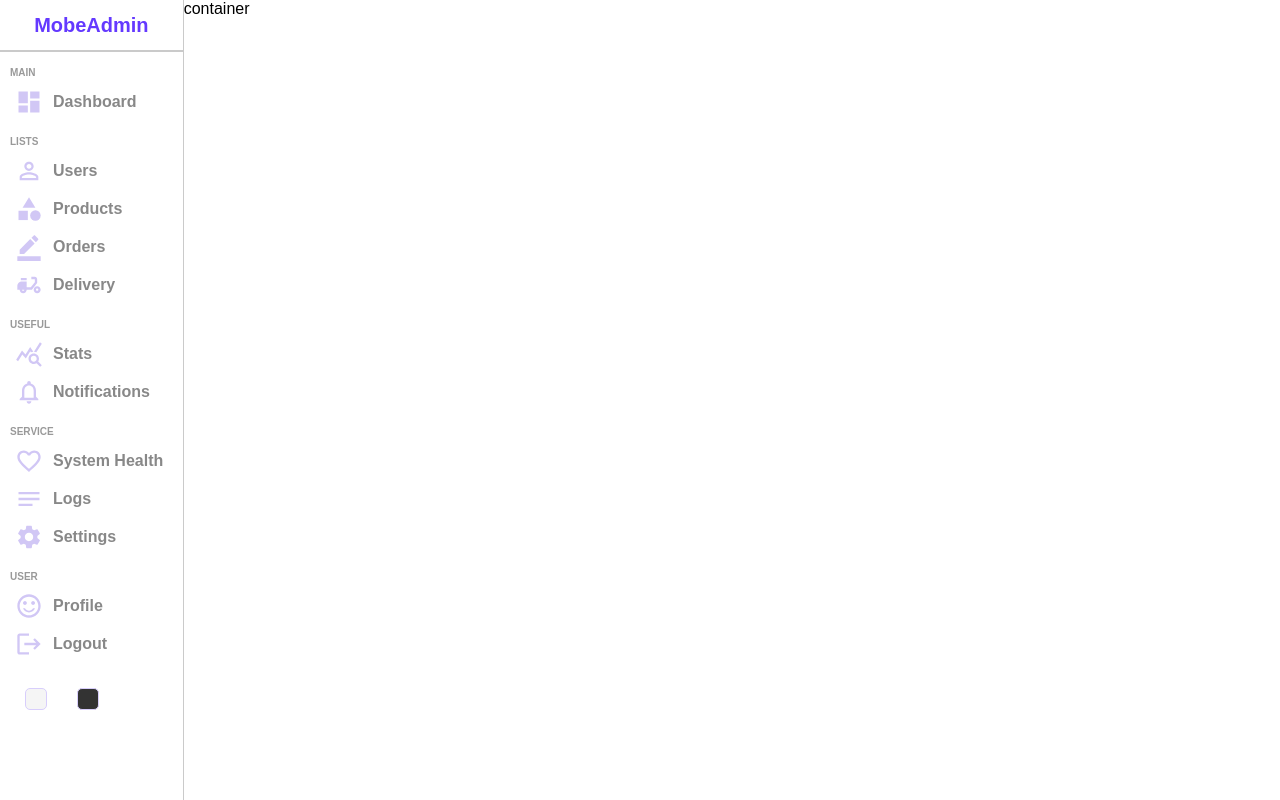
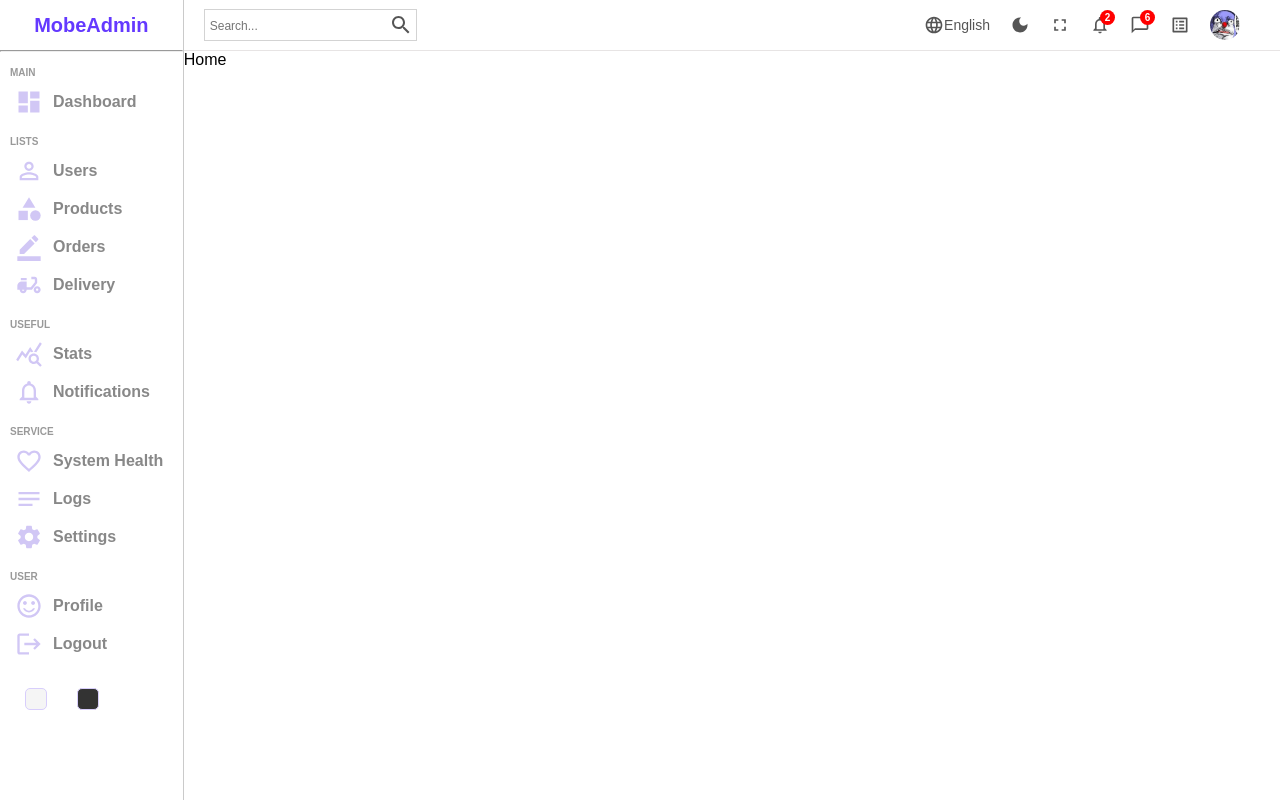
Before and after one commit to MobeTaxforfun/QuickAdmin, a React (Create React App) app: page / in a window 1280 px wide. Built offline with nearby package versions, Linux system fonts and the light colour scheme.

Commit message:
更新 Navbar

```diff
--- a/src/components/navbar/Navbar.jsx
+++ b/src/components/navbar/Navbar.jsx
@@ -1,8 +1,55 @@
-import "./navbar.scss"
+import "./navbar.scss";
+import myLogo from '../../img/myavatar.jpg';
+
+import SearchIcon from '@mui/icons-material/Search';
+import LanguageIcon from '@mui/icons-material/Language';
+import DarkModeIcon from '@mui/icons-material/DarkMode';
+import FullscreenIcon from '@mui/icons-material/Fullscreen';
+import NotificationsNoneIcon from '@mui/icons-material/NotificationsNone';
+import ChatBubbleOutlineIcon from '@mui/icons-material/ChatBubbleOutline';
+import ListAltIcon from '@mui/icons-material/ListAlt';
+
 
 const Navbar = () => {
   return (
-    <div className='navbar'>Navbar</div>
+    <div className='navbar'>
+      <div className="wrapper">
+        <div className="search">
+          <input type="text" placeholder="Search..." />
+          <SearchIcon />
+        </div>
+        <div className="items">
+          <div className="item">
+            <LanguageIcon className="icon" />
+            English
+          </div>
+          <div className="item">
+            <DarkModeIcon className="icon" />
+          </div>
+          <div className="item">
+            <FullscreenIcon className="icon" />
+          </div>
+          <div className="item">
+            <NotificationsNoneIcon className="icon" />
+            <div className="counter">2</div>
+          </div>
+          <div className="item">
+            <ChatBubbleOutlineIcon className="icon" />
+            <div className="counter">6</div>
+          </div>
+          <div className="item">
+            <ListAltIcon className="icon" />
+          </div>
+          <div className="item">
+            <img
+              src={myLogo}
+              alt=""
+              className="avatar">
+            </img>
+          </div>
+        </div>
+      </div>
+    </div>
   )
 }
 
--- a/src/components/navbar/navbar.scss
+++ b/src/components/navbar/navbar.scss
@@ -0,0 +1,71 @@
+.navbar {
+    height: 50px;
+    border-bottom: 0.5px solid rgb(231, 228, 228);
+    display: flex;
+    align-items: center;
+    font-size: 14px;
+    color: #555;
+
+    .wrapper {
+        width: 100%;
+        padding: 20px;
+        display: flex;
+        align-items: center;
+        justify-content: space-between;
+
+        .search {
+            display: flex;
+            align-items: center;
+            border: 0.5px solid lightgray;
+            padding: 3px;
+
+            input {
+                border: none;
+                outline: none;
+                background: transparent;
+
+                &::placeholder {
+                    font-size: 12px;
+                }
+            }
+        }
+
+        .items {
+            display: flex;
+            align-items: center;
+
+            .item {
+                display: flex;
+                align-items: center;
+                margin-right: 20px;
+                position: relative;
+
+                .icon {
+                    font-size: 20px;
+                }
+
+                .avatar {
+                    width: 30px;
+                    height: 30px;
+                    border-radius: 50%;
+                }
+
+                .counter {
+                    width: 15px;
+                    height: 15px;
+                    background-color: red;
+                    border-radius: 50%;
+                    color: white;
+                    display: flex;
+                    align-items: center;
+                    justify-content: center;
+                    font-size: 10px;
+                    font-weight: bold;
+                    position: absolute;
+                    top: -5px;
+                    right: -5px;
+                }
+            }
+        }
+    }
+}
--- a/src/components/sidebar/sidebar.scss
+++ b/src/components/sidebar/sidebar.scss
@@ -20,7 +20,7 @@
 
     hr {
         height: 0;
-        border: 0.5px solid rgb(202, 202, 202);
+        // border-bottom: 0.2px solid rgb(202, 202, 202);
     }
 
     .center {
--- a/src/pages/home/Home.jsx
+++ b/src/pages/home/Home.jsx
@@ -1,3 +1,4 @@
+import Navbar from "../../components/navbar/Navbar";
 import Sidebar from "../../components/sidebar/Sidebar";
 import "./home.scss";
 
@@ -6,7 +7,8 @@ export const Home = () => {
         <div className="home">
             <Sidebar />
             <div className="homeContainer">
-                container
+                <Navbar />
+                Home
             </div>
         </div>
     );
```
Also changed, not shown: src/img/myavatar.jpg (added).
